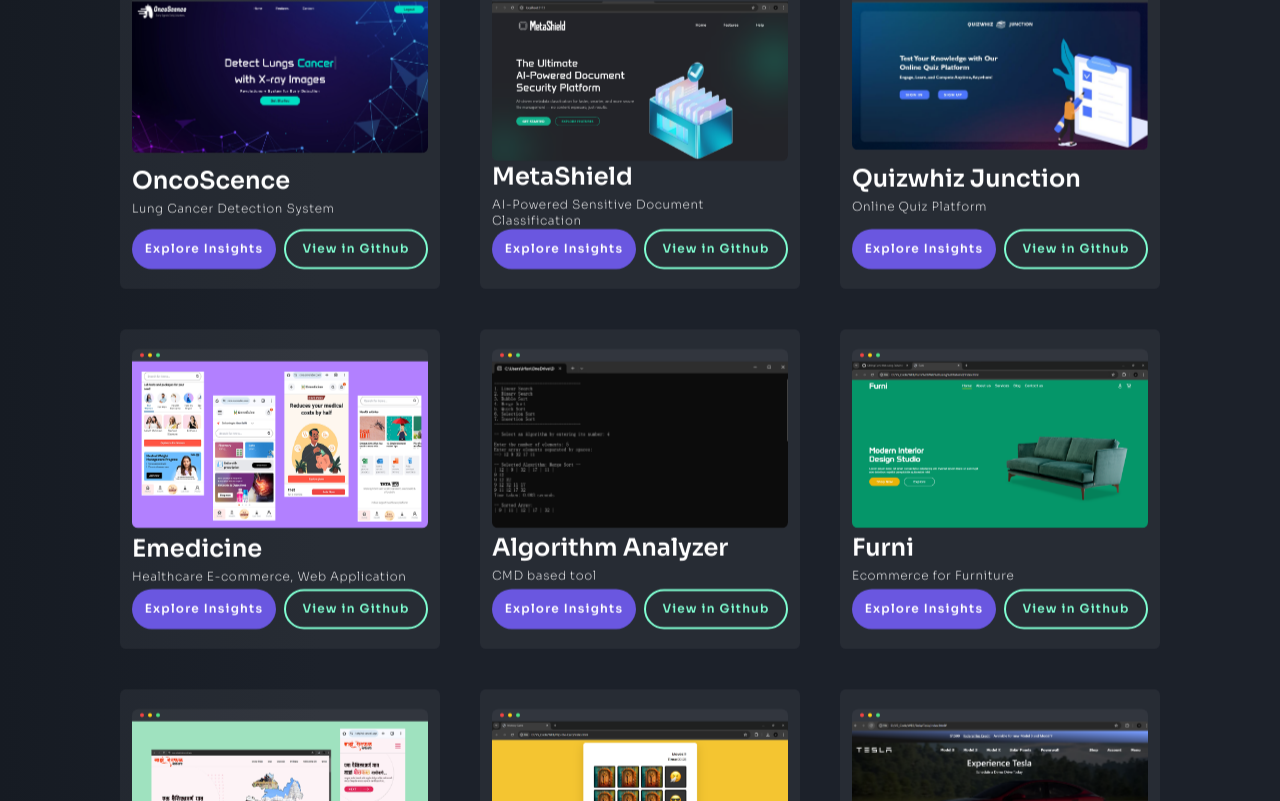
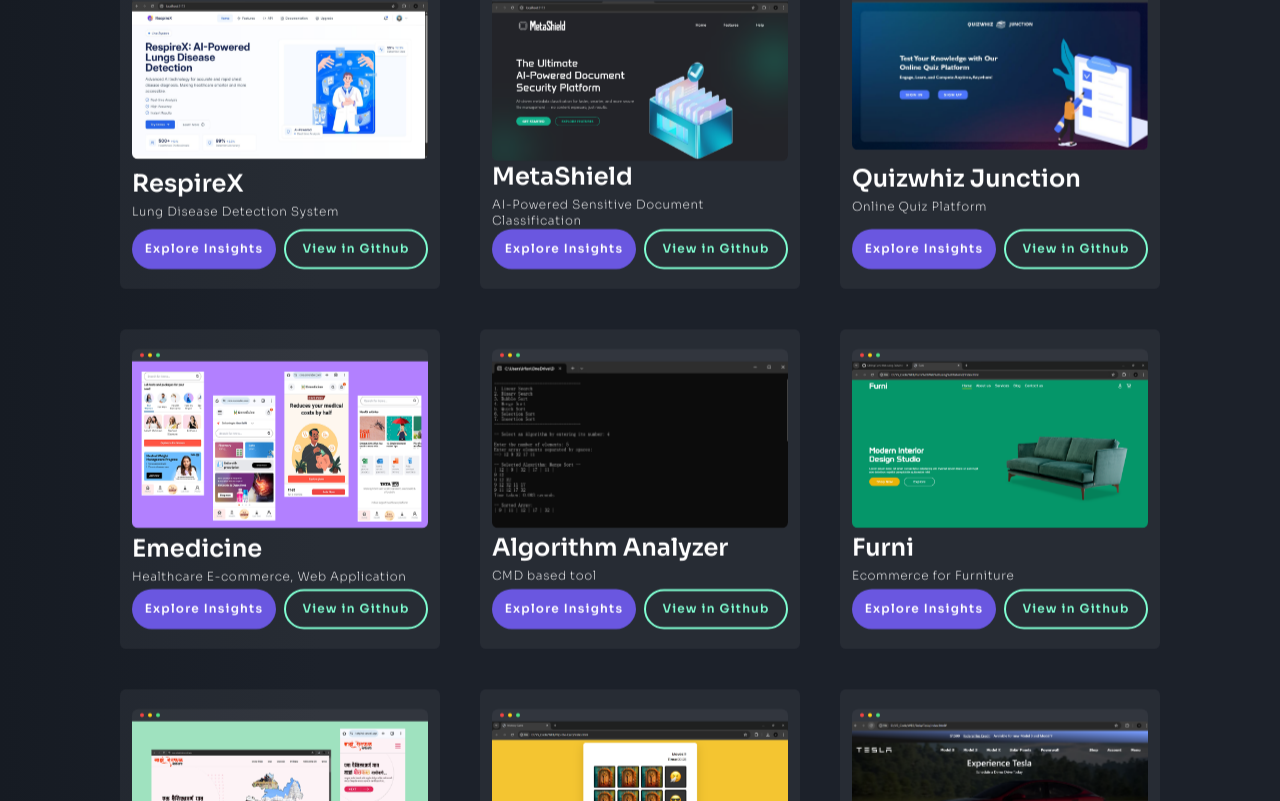
Before and after one commit to sameerehman001/newPortfolioWeb, a React (Vite) app: page / in a window 1280 px wide. Shown: the part 1671-2472 px from the top of the page. Built offline with nearby package versions, Linux system fonts and the light colour scheme.

Commit message:
Added new project - RespireX

```diff
--- a/src/components/constant.js
+++ b/src/components/constant.js
@@ -15,7 +15,7 @@
 import ml from "../assets/icons/skills-icon/ml.png"
 
 // projectImagess
-import onco from "../assets/images/projectImages/project1.png"
+import respireX from "../assets/images/projectImages/project10.jpg"
 import qz from "../assets/images/projectImages/project2.png"
 import tesla from "../assets/images/projectImages/project3.png"
 import emd from "../assets/images/projectImages/project4.png"
@@ -26,20 +26,20 @@
 import metashield from "../assets/images/projectImages/project9.png"
 
 export const Projects = {
-    "Onco": {
-        "image": onco,
-        "title": "OncoScence",
-        "subTitle": "Lung Cancer Detection System",
+    "RespireX": {
+        "image": respireX,
+        "title": "RespireX",
+        "subTitle": "Lung Disease Detection System",
         "insights": {
             "desc": ` OncoScence is a lung cancer detection system designed to
                   analyze X-ray images efficiently. This project simplifies the
                   diagnostic process by providing real-time insights, improving
                   accuracy, and reducing diagnostic time for doctors.`,
-            "category": "Healthcare, AI/ML, Web Application",
-            "techStack": [py, django, html, css, js],
+            "category": "Healthcare, ML, Web Application",
+            "techStack": [ml, py, django, js, react, tailwind],
             "reportLink": ""
         },
-        "githubLink": "https://github.com/IrfanNaikwade28/Lungs-Cancer-Detection-System.git"
+        "githubLink": "https://github.com/IrfanNaikwade28/RespireX.git"
     },
     "MetaShield": {
         "image": metashield,
```
Also changed, not shown: src/assets/images/projectImages/project10.jpg (added).
